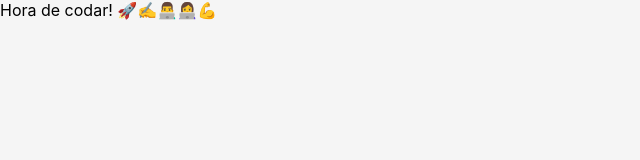
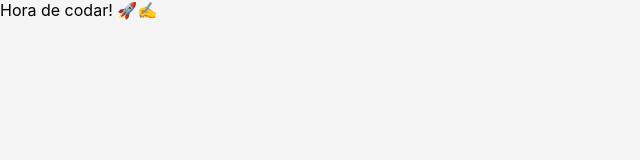
Before and after one commit to Bel-Albuquerque/movie-cards-library, a React (Create React App) app: page / in a window 1280 px wide. Shown: the top 160 px of the page, without its empty margins (0-640 px from the left). Built offline with nearby package versions, Linux system fonts and the light colour scheme.

Commit message:
iniciando o projeto. VAMOS COM TUDO :rocket:

```diff
--- a/src/App.js
+++ b/src/App.js
@@ -5,7 +5,7 @@ function App() {
   return (
     <div className="App">
       {/* Sua implementação deve ficar aqui. Remova essas duas linhas e mão na massa */}
-      Hora de codar! 🚀✍️👨‍💻👩‍💻💪
+      Hora de codar! 🚀✍️
     </div>
   );
 }
```
